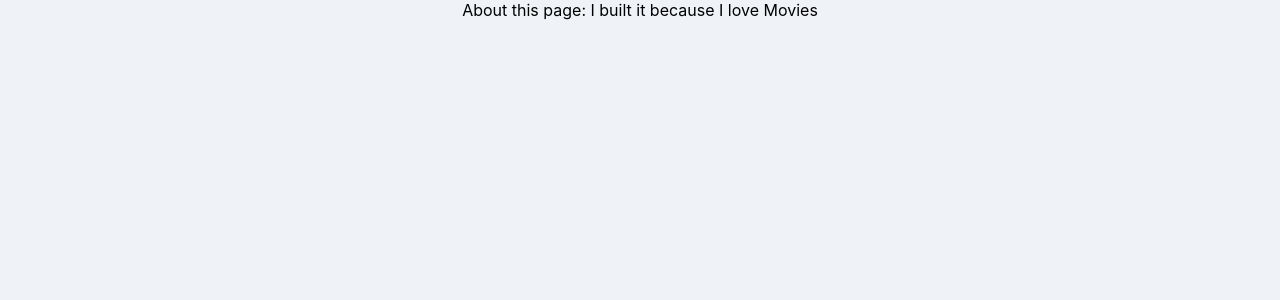
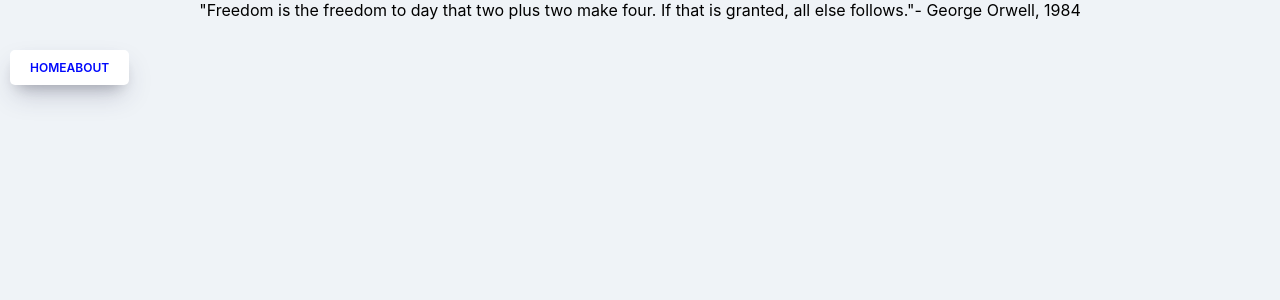
Before and after one commit to Leeharim-korean/movie_app_2021, a React (Create React App) app: page /#/about in a window 1280 px wide. Shown: the top 300 px of the page. Built offline with nearby package versions, Linux system fonts and the light colour scheme.

Commit message:
#6.2 Building the Navigation

```diff
--- /dev/null
+++ b/src/App.css
@@ -0,0 +1,12 @@
+* {
+  box-sizing: border-box;
+}
+
+body {
+  margin: 0;
+  padding: 0;
+  font-family: -apple-system, BlinkMacSystemFont, "Segoe UI", Roboto, Oxygen,
+    Ubuntu, Cantarell, "Open Sans", "Helvetica Neue", sans-serif;
+  background-color: #eff3f7;
+  height: 100%;
+}
--- a/src/App.js
+++ b/src/App.js
@@ -2,10 +2,13 @@
 import { HashRouter, Route } from "react-router-dom";
 import Home from "./routes/Home";
 import About from "./routes/About";
+import Navigation from "./components/Navigation";
+import "./App.css";
 
 function App() {
   return (
     <HashRouter>
+      <Navigation />
       <Route path="/" exact={true} component={Home}/>
       <Route path="/about" component={About}/>
     </HashRouter>
--- /dev/null
+++ b/src/components/Navigation.css
@@ -0,0 +1,21 @@
+.nav {
+  position: fixed;
+  top: 50px;
+  left: 10px;
+  display: flex;
+  flex-direction: columm;
+  background-color: white;
+  padding: 10px 20px;
+  box-shadow: 0 13px 27px -5px rgba(50, 50, 93, 0.25),
+    0 8px 16px -8px rgba(0, 0, 0, 0.3), 0 -6px 16px -6px rgba(0, 0, 0, 0.025);
+  border-radius: 5px;
+}
+
+.nav a {
+  text-decoration: none;
+  color: #0008fc;
+  text-transform: uppercase;
+  font-size: 12px;
+  text-align: center;
+  font-weight: 600;
+}
--- /dev/null
+++ b/src/components/Navigation.js
@@ -0,0 +1,14 @@
+import React from "react";
+import { Link } from "react-router-dom";
+import "./Navigation.css";
+
+function Navigation() {
+    return (
+        <div className="nav">
+            <Link to="/">Home</Link>
+            <Link to="/about">About</Link>
+        </div>
+    );
+}
+
+export default Navigation;
--- /dev/null
+++ b/src/routes/About.css
@@ -0,0 +1,23 @@
+.container {
+  height: 100%;
+  display: flex;
+  justify-content: center;
+}
+
+.loader {
+  width: 100%;
+  height: 100vh;
+  display: flex;
+  justify-content: center;
+  align-items: center;
+  font-weight: 300;
+}
+.movies {
+  display: flex;
+  justify-content: space-between;
+  align-items: flex-start;
+  flex-wrap: wrap;
+  padding: 50px;
+  padding-top: 70px;
+  width: 80%;
+}
--- a/src/routes/About.js
+++ b/src/routes/About.js
@@ -1,7 +1,13 @@
 import React from "react";
+import "./About.css";
 
 function About() {
-    return <span>About this page: I built it because I love Movies</span>
+    return (
+        <div className="about__container">
+            <span>"Freedom is the freedom to day that two plus two make four. If that is granted, all else follows."</span>
+            <span>- George Orwell, 1984</span>
+        </div>
+    );
 }
 
 export default About;
```
